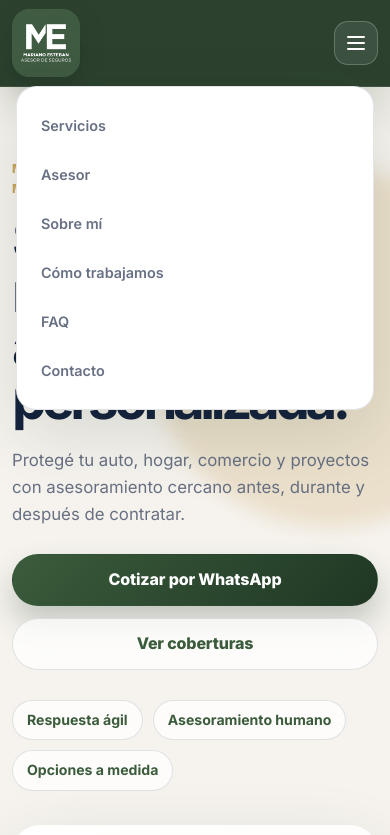
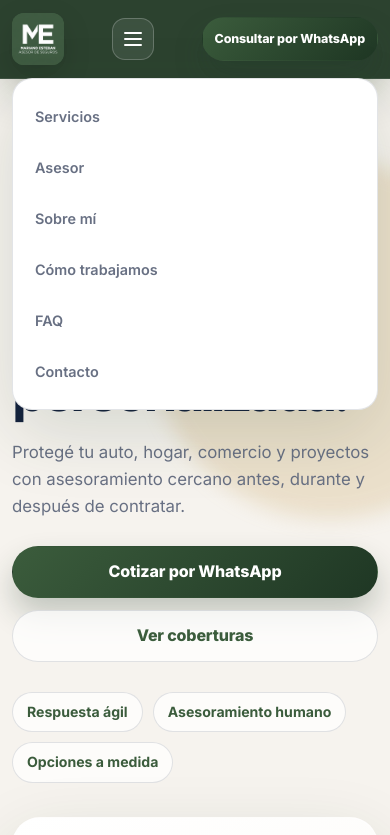
Before and after one commit to MarianEsteban/me-seguros, a plain HTML site: page index.html in a window 390 px wide. Both pictures are taken after a click on the button "Abrir menú". Shown: the top 835 px of the page. Drawn offline with Linux system fonts and the light colour scheme.

Commit message:
Ajusta proceso y header mobile

```diff
--- a/css/style.css
+++ b/css/style.css
@@ -636,7 +636,9 @@ h3 {
 
 .process-step {
   position: relative;
-  min-height: 190px;
+  display: flex;
+  flex-direction: column;
+  min-height: 250px;
   padding: 24px;
   background: rgba(255, 255, 255, 0.78);
   border: 1px solid var(--color-border);
@@ -657,15 +659,23 @@ h3 {
 
 .process-step span {
   display: inline-flex;
-  margin-bottom: 36px;
+  margin-bottom: 26px;
   color: var(--color-accent);
   font-weight: 900;
   letter-spacing: -0.04em;
 }
 
 .process-step h3 {
-  margin-bottom: 0;
+  margin-bottom: 12px;
   font-size: 1.02rem;
+  line-height: 1.22;
+}
+
+.process-step p {
+  margin: 0;
+  color: var(--color-muted);
+  font-size: 0.9rem;
+  line-height: 1.55;
 }
 
 /* FAQ con acordeones accesibles */
@@ -860,8 +870,16 @@ address {
 
 /* Responsive: tablet y mobile */
 @media (max-width: 960px) {
+  .header-content {
+    gap: 14px;
+  }
+
   .header-cta {
-    display: none;
+    display: inline-flex;
+    flex: 0 0 auto;
+    min-height: 44px;
+    padding-inline: 16px;
+    white-space: nowrap;
   }
 
   .nav-toggle {
@@ -969,17 +987,31 @@ address {
     min-height: 86px;
   }
 
-  .brand-logo {
-    width: 68px;
+  .site-header .brand-logo {
+    width: 60px;
+    border-radius: 14px;
+  }
+
+  .header-cta {
+    width: auto;
+    flex: 0 0 auto;
+    min-height: 44px;
+    padding-inline: 14px;
+    font-size: 0.84rem;
   }
 
   .primary-nav {
     top: 86px;
+    padding: 12px;
   }
 
   .hero-actions,
   .btn {
     width: 100%;
+  }
+
+  .site-header .header-cta {
+    width: auto;
   }
 
   .hero-actions {
@@ -1025,7 +1057,11 @@ address {
   }
 
   .process-step span {
-    margin-bottom: 22px;
+    margin-bottom: 18px;
+  }
+
+  .process-step p {
+    font-size: 0.92rem;
   }
 
   .card-icon {
@@ -1039,6 +1075,43 @@ address {
 }
 
 @media (max-width: 420px) {
+  :root {
+    --header-offset: 78px;
+  }
+
+  .header-content {
+    min-height: 78px;
+    gap: 8px;
+  }
+
+  .site-header .brand-logo {
+    width: 52px;
+    border-radius: 12px;
+  }
+
+  .header-cta {
+    min-width: 92px;
+    min-height: 44px;
+    padding-inline: 12px;
+    font-size: 0.78rem;
+  }
+
+  .nav-toggle {
+    width: 42px;
+    height: 42px;
+    border-radius: 13px;
+  }
+
+  .primary-nav {
+    top: 78px;
+    left: 12px;
+    right: 12px;
+  }
+
+  .primary-nav a {
+    padding: 14px 10px;
+  }
+
   .contact-item {
     grid-template-columns: 1fr;
   }
--- a/index.html
+++ b/index.html
@@ -216,22 +216,27 @@
           <article class="process-step">
             <span>01</span>
             <h3>Nos contás qué necesitás asegurar.</h3>
+            <p>Te orientamos sobre qué información hace falta según el tipo de cobertura.</p>
           </article>
           <article class="process-step">
             <span>02</span>
             <h3>Relevamos los datos necesarios.</h3>
+            <p>Ordenamos los datos clave para poder comparar alternativas de forma correcta.</p>
           </article>
           <article class="process-step">
             <span>03</span>
             <h3>Comparamos alternativas disponibles.</h3>
+            <p>Buscamos opciones que se ajusten a tu necesidad, presupuesto y perfil de riesgo.</p>
           </article>
           <article class="process-step">
             <span>04</span>
             <h3>Te explicamos la propuesta con claridad.</h3>
+            <p>Revisamos coberturas, límites y condiciones para que sepas qué estás contratando.</p>
           </article>
           <article class="process-step">
             <span>05</span>
             <h3>Te acompañamos en la contratación y durante la vigencia.</h3>
+            <p>Seguimos disponibles para consultas, renovaciones o cualquier gestión que necesites.</p>
           </article>
         </div>
       </div>
```
